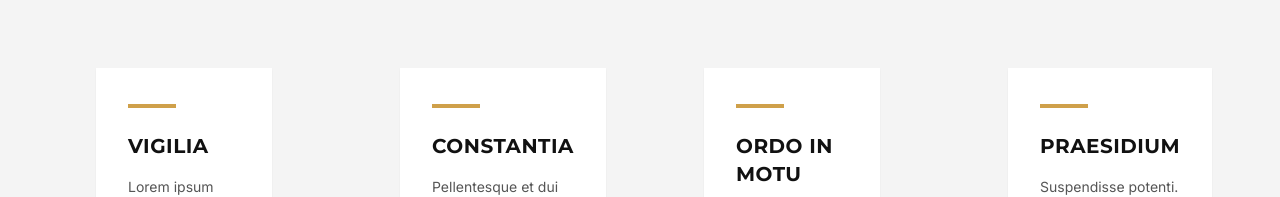
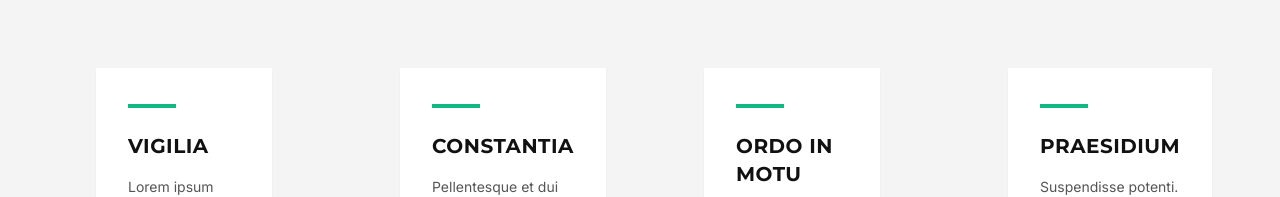
Before and after one commit to mikecorcoran/primac-reliability, a Next.js app: page / in a window 1280 px wide. Shown: the part 1117-1314 px from the top of the page. Built offline with nearby package versions, Linux system fonts and the light colour scheme.

Commit message:
chore(ai): Update doctrine card accents from orange to green

```diff
--- a/components/GuardianDoctrine.tsx
+++ b/components/GuardianDoctrine.tsx
@@ -34,8 +34,8 @@ export const GuardianDoctrine: React.FC = () => {
                 <div className="grid grid-cols-1 md:grid-cols-2 lg:grid-cols-4 gap-8">
                     {DOCTRINE_POINTS.map((point, index) => (
                         <RevealSection key={point.title} delay={index * 0.1}>
-                            <div className="bg-white p-8 h-full border-t-4 border-transparent hover:border-brand-gold transition-colors duration-300 group shadow-sm hover:shadow-md">
-                                <div className="mb-6 h-1 w-12 bg-brand-gold group-hover:w-16 transition-all duration-300" />
+                            <div className="bg-white p-8 h-full border-t-4 border-transparent hover:border-emerald-500 transition-colors duration-300 group shadow-sm hover:shadow-md">
+                                <div className="mb-6 h-1 w-12 bg-emerald-500 group-hover:w-16 transition-all duration-300" />
                                 <h3 className="font-display font-bold text-xl uppercase tracking-wide mb-4 text-text-main">{point.title}</h3>
                                 <p className="font-sans text-text-muted leading-relaxed text-sm">
                                     {point.description}
```
